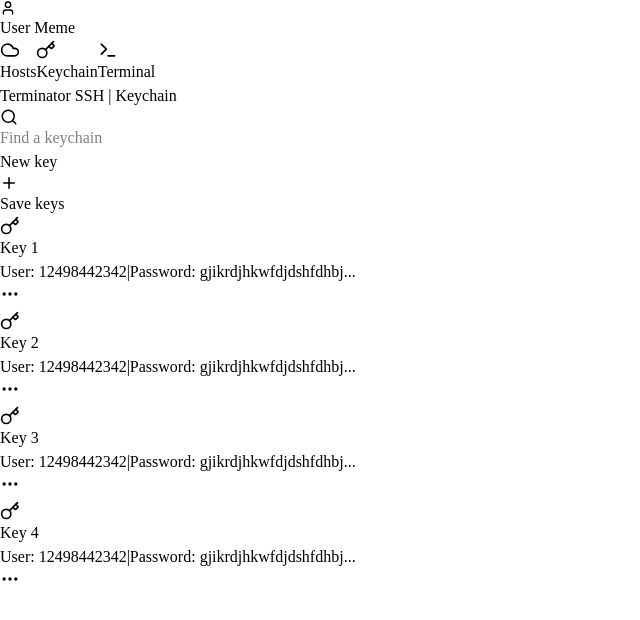
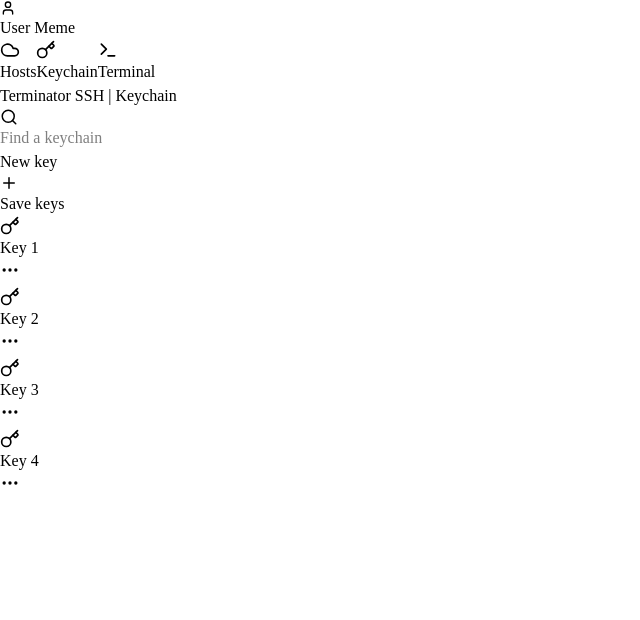
Before and after one commit to terminator-ssh/terminator-desktop, a React (Vite) app in the folder src/renderer/: page / in a window 1280 px wide. Both pictures are taken after a click on the button "Keychain". Shown: the top 620 px of the page, without its empty margins (0-640 px from the left). Built offline with nearby package versions, Linux system fonts and the light colour scheme.

Commit message:
Remove unnecessary password and user from ssh key elements

```diff
--- a/src/renderer/src/components/pages/KeychainPage.tsx
+++ b/src/renderer/src/components/pages/KeychainPage.tsx
@@ -8,10 +8,10 @@
   const [isModalOpen, setIsModalOpen] = useState(false);
 
   const keys = [
-    { id: 1, name: 'Key 1', user: '12498442342', pass: 'gjikrdjhkwfdjdshfdhbj...' },
-    { id: 2, name: 'Key 2', user: '12498442342', pass: 'gjikrdjhkwfdjdshfdhbj...' },
-    { id: 3, name: 'Key 3', user: '12498442342', pass: 'gjikrdjhkwfdjdshfdhbj...' },
-    { id: 4, name: 'Key 4', user: '12498442342', pass: 'gjikrdjhkwfdjdshfdhbj...' },
+    { id: 1, name: 'Key 1', user: '12498442342' },
+    { id: 2, name: 'Key 2', user: '12498442342' },
+    { id: 3, name: 'Key 3', user: '12498442342' },
+    { id: 4, name: 'Key 4', user: '12498442342' },
   ];
 
   return (
@@ -48,11 +48,6 @@
             </div>
             <div className="flex-1">
               <h3 className="text-gray-200 font-medium">{key.name}</h3>
-              <div className="text-gray-500 text-sm flex gap-3">
-                <span>User: {key.user}</span>
-                <span className="text-gray-700">|</span>
-                <span className="font-mono text-xs pt-0.5 opacity-60">Password: {key.pass}</span>
-              </div>
             </div>
             <button className="text-gray-500 hover:text-white p-2">
               <MoreHorizontal size={20} />
```
